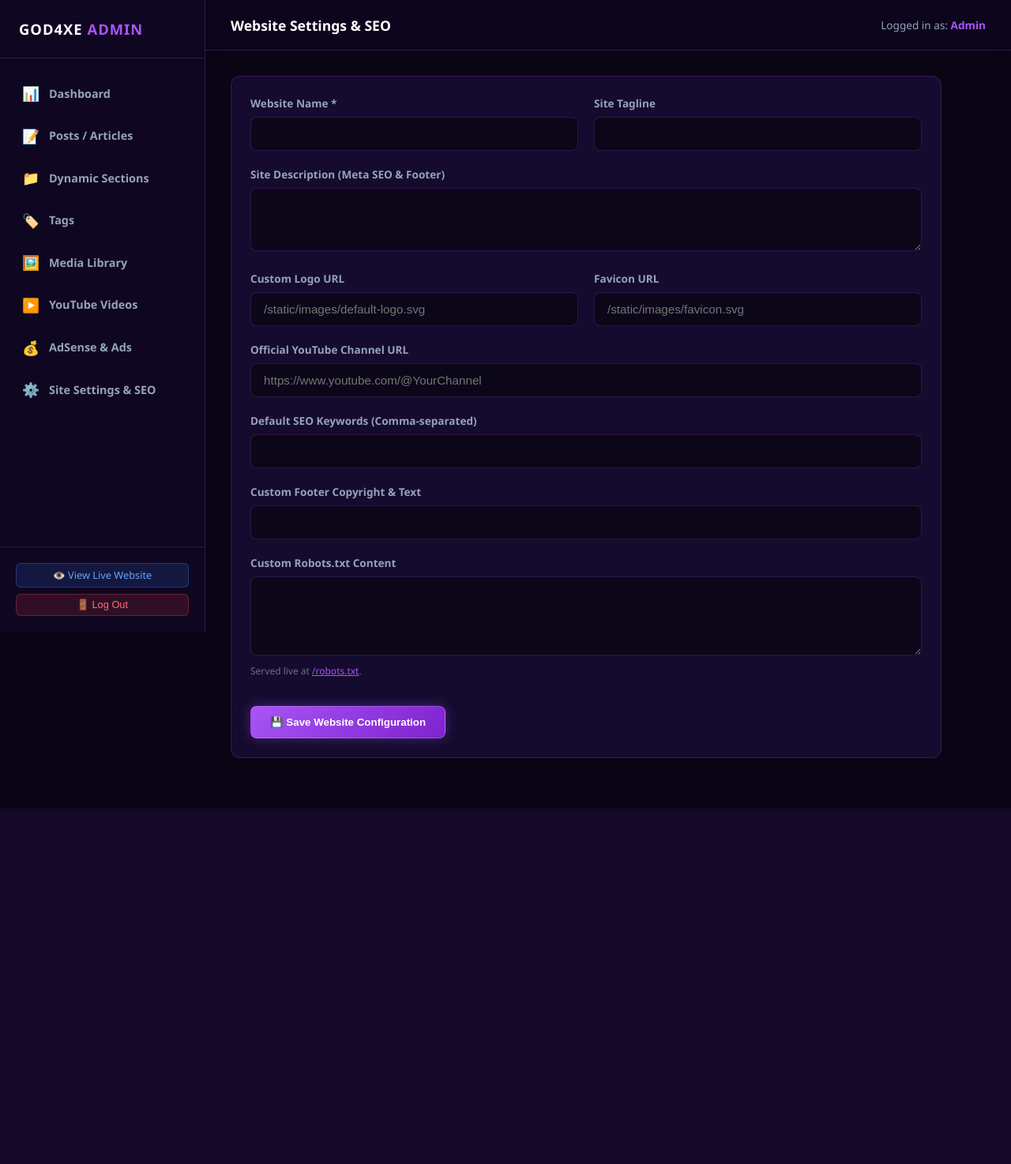
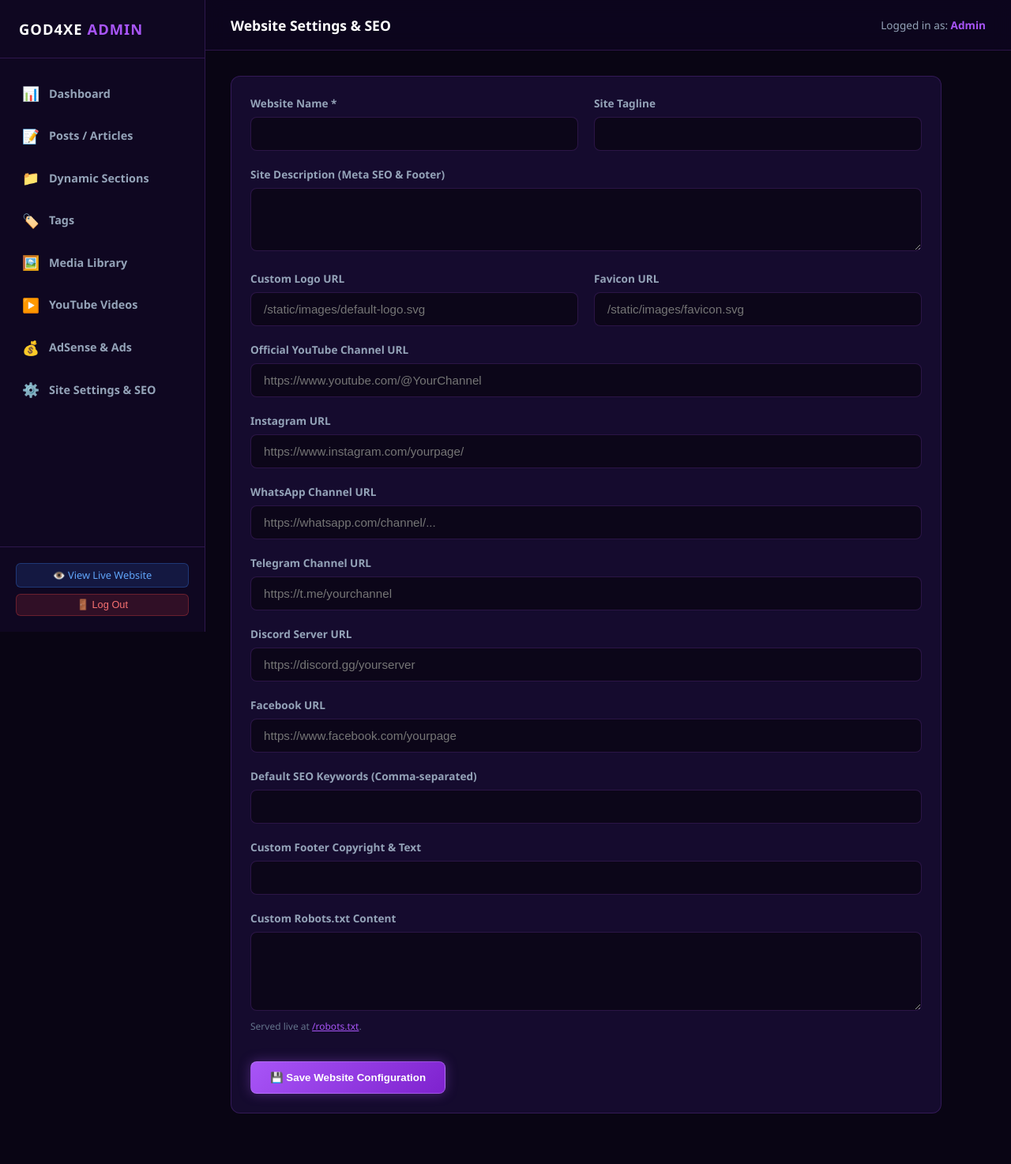
Before and after one commit to PrimeAyush7/gaming-channel-website, a FastAPI app: template gaming_channel_website/app/templates/admin/settings.html in a window 1280 px wide. Shown: the whole page at 79% size. Before the commit the page ends 1024 px from the top, so only its background shows below. Run offline with FastAPI, Linux system fonts and the light colour scheme; the template is opened without the code that fills it, so the values that code supplies are empty; parts of the project's set-up code (start-up, migrations or seed data) failed here and were passed over.

Commit message:
Add social media URL inputs to settings page

```diff
--- a/gaming_channel_website/app/templates/admin/settings.html
+++ b/gaming_channel_website/app/templates/admin/settings.html
@@ -42,6 +42,61 @@
     </div>
 
     <div class="form-group">
+    <label class="form-label" for="instagram_url">Instagram URL</label>
+    <input
+        type="url"
+        id="instagram_url"
+        name="instagram_url"
+        value="{{ settings.instagram_url or '' }}"
+        class="form-control"
+        placeholder="https://www.instagram.com/yourpage/">
+</div>
+
+<div class="form-group">
+    <label class="form-label" for="whatsapp_url">WhatsApp Channel URL</label>
+    <input
+        type="url"
+        id="whatsapp_url"
+        name="whatsapp_url"
+        value="{{ settings.whatsapp_url or '' }}"
+        class="form-control"
+        placeholder="https://whatsapp.com/channel/...">
+</div>
+
+<div class="form-group">
+    <label class="form-label" for="telegram_url">Telegram Channel URL</label>
+    <input
+        type="url"
+        id="telegram_url"
+        name="telegram_url"
+        value="{{ settings.telegram_url or '' }}"
+        class="form-control"
+        placeholder="https://t.me/yourchannel">
+</div>
+
+<div class="form-group">
+    <label class="form-label" for="discord_url">Discord Server URL</label>
+    <input
+        type="url"
+        id="discord_url"
+        name="discord_url"
+        value="{{ settings.discord_url or '' }}"
+        class="form-control"
+        placeholder="https://discord.gg/yourserver">
+</div>
+
+<div class="form-group">
+    <label class="form-label" for="facebook_url">Facebook URL</label>
+    <input
+        type="url"
+        id="facebook_url"
+        name="facebook_url"
+        value="{{ settings.facebook_url or '' }}"
+        class="form-control"
+        placeholder="https://www.facebook.com/yourpage">
+</div>
+
+    <div class="form-group">
       <label class="form-label" for="seo_keywords">Default SEO Keywords (Comma-separated)</label>
       <input type="text" id="seo_keywords" name="seo_keywords" value="{{ settings.seo_keywords }}" class="form-control">
     </div>
```
